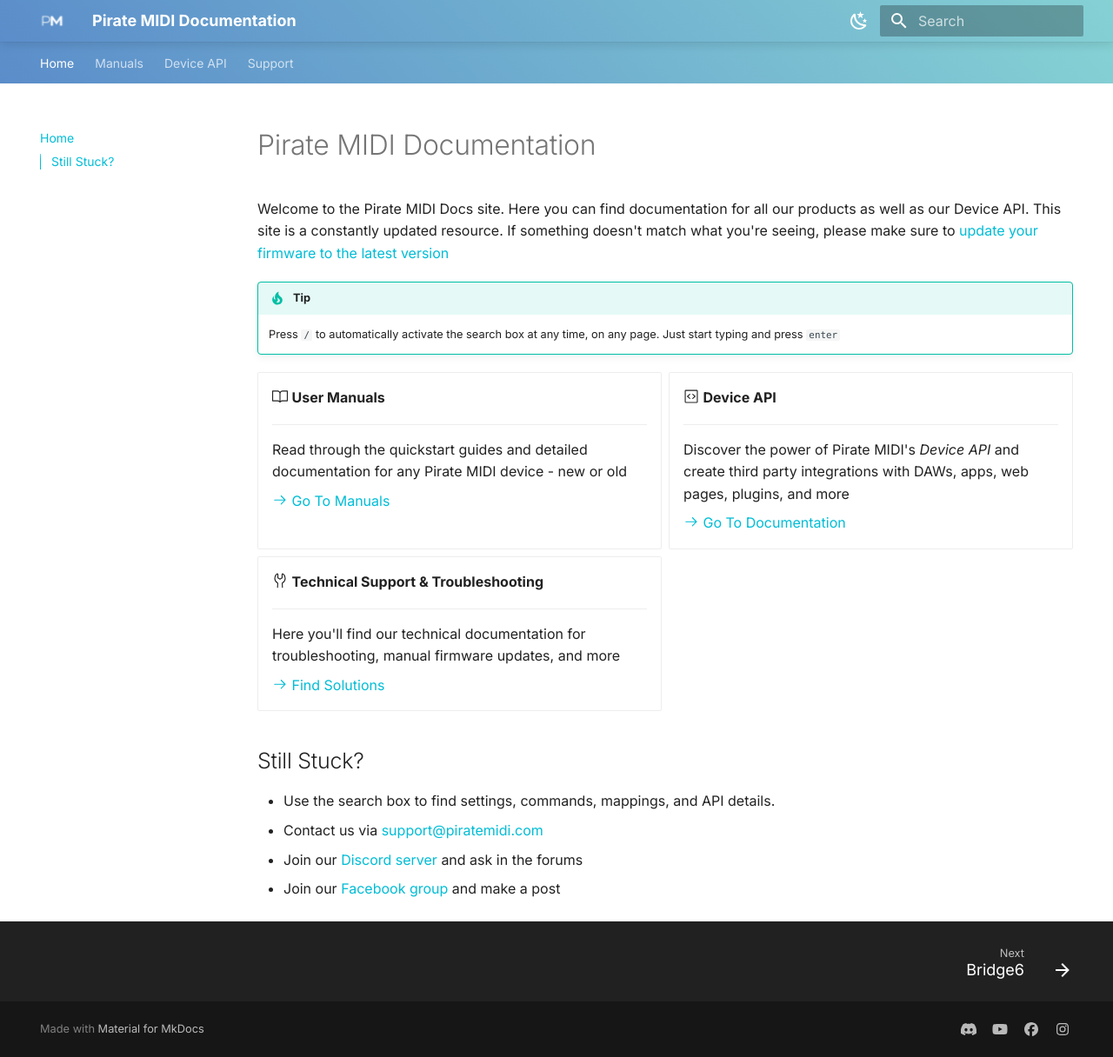
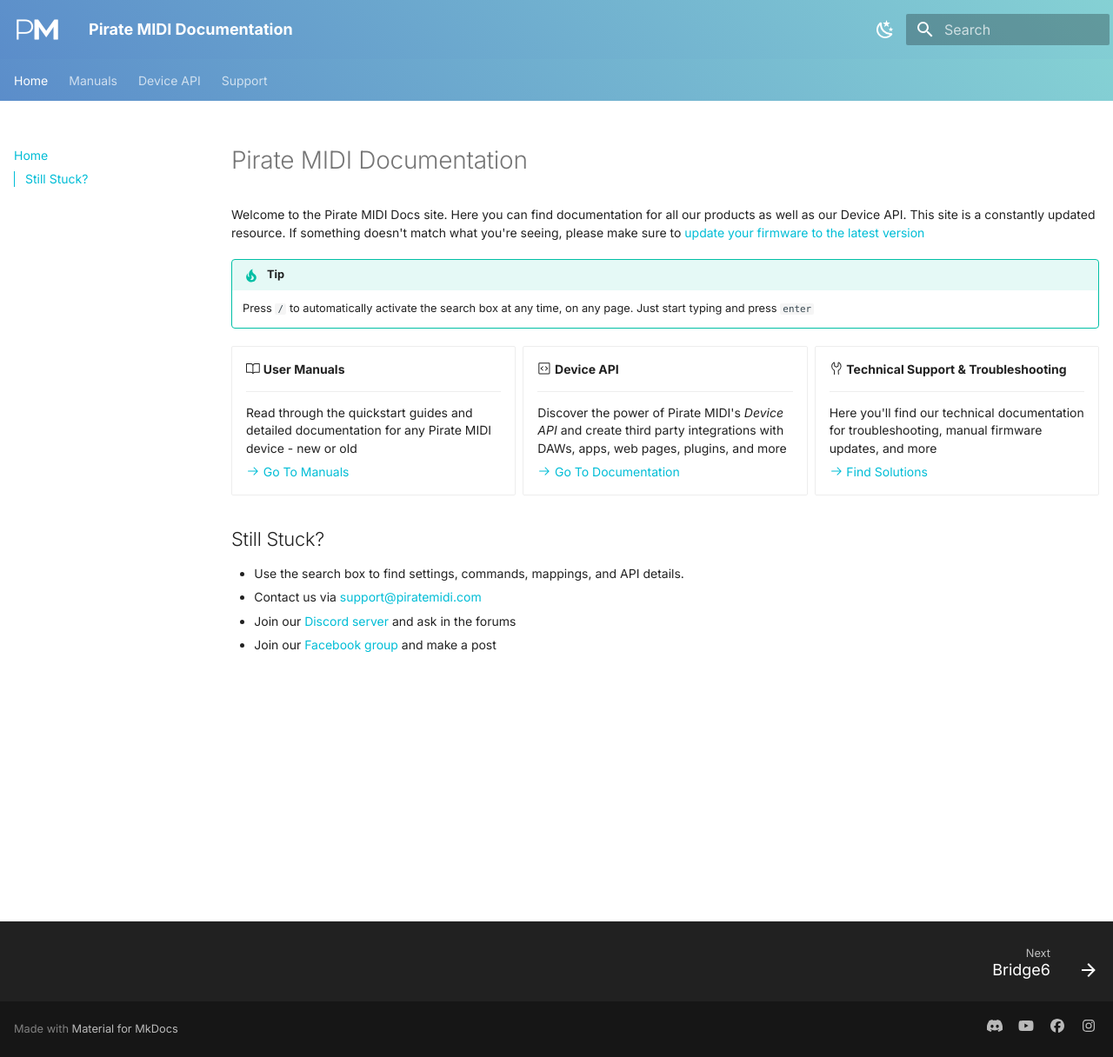
Before and after one commit to Pirate-MIDI/pirate-midi-docs, an MkDocs documentation site: the page built from docs/index.md, in a window 1280 px wide and 1216 px high. Shown: the whole window at 87% size. Built offline with MkDocs 1.6.1 and Material for MkDocs 9.7.7, drawn with Linux system fonts in a browser that asks for light colours; some web fonts are replaced.

Commit message:
Fix PDF rendering issues

```diff
--- /dev/null
+++ b/docs/assets/print.css
@@ -0,0 +1,57 @@
+/* Page size & margins */
+@page {
+  size: A4;                 /* or 'Letter' */
+  margin: 18mm 15mm;        /* top/bottom, left/right */
+}
+
+/* First page: avoid accidental blank/huge margin */
+@page :first {
+  margin-top: 15mm;
+}
+
+/* Remove card-like shadows/borders that confuse layout engines */
+* {
+  box-shadow: none !important;
+}
+
+/* Let content expand to full page width for PDF */
+.md-grid,
+.md-main,
+.md-main__inner,
+.md-content,
+.md-content__inner {
+  max-width: none !important;
+  width: auto !important;
+}
+
+/* Typography for print */
+.md-typeset {
+  font-size: 10.5pt;
+  line-height: 1.45;
+}
+
+/* Images & SVG scale to page width */
+img, svg {
+  max-width: 100% !important;
+  height: auto !important;
+}
+
+/* Tables don’t overflow */
+.md-typeset table {
+  width: 100% !important;
+  table-layout: fixed;         /* helps long words/URLs wrap */
+  word-wrap: break-word;
+}
+
+/* Code blocks wrap instead of running off the page */
+.md-typeset pre > code {
+  white-space: pre-wrap !important;
+  word-break: break-word !important;
+}
+
+/* Avoid awkward breaks */
+h1, h2 { break-after: avoid-page; }
+h2, h3, .codehilite, .highlight, table { break-inside: avoid; }
+
+/* Kill link “¶” permalinks and similar print-only noise, if any */
+a[href^="#"]::after { content: ""; }
--- a/mkdocs.yml
+++ b/mkdocs.yml
@@ -74,6 +74,7 @@
 
 extra_css:
   - assets/branding.css
+  - assets/print.css
 
 extra:
   social:
```
